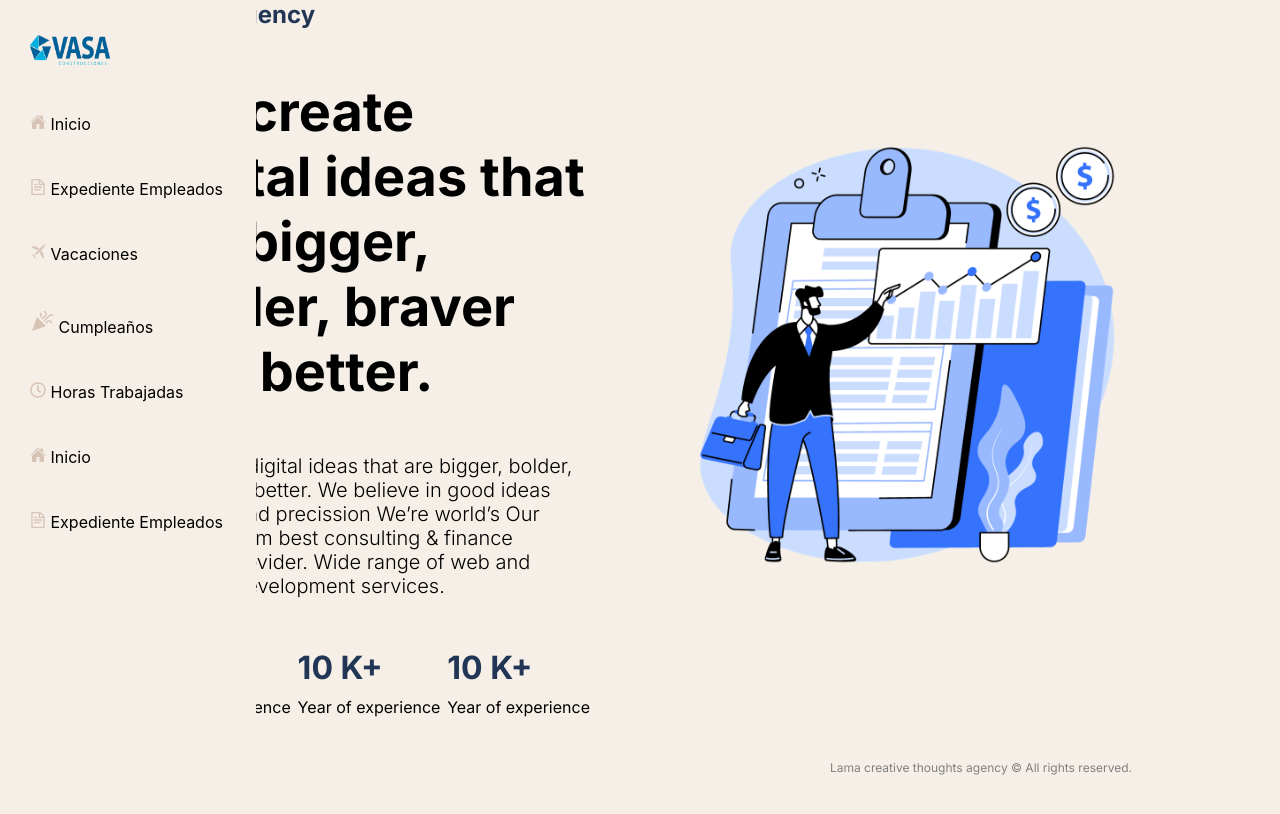
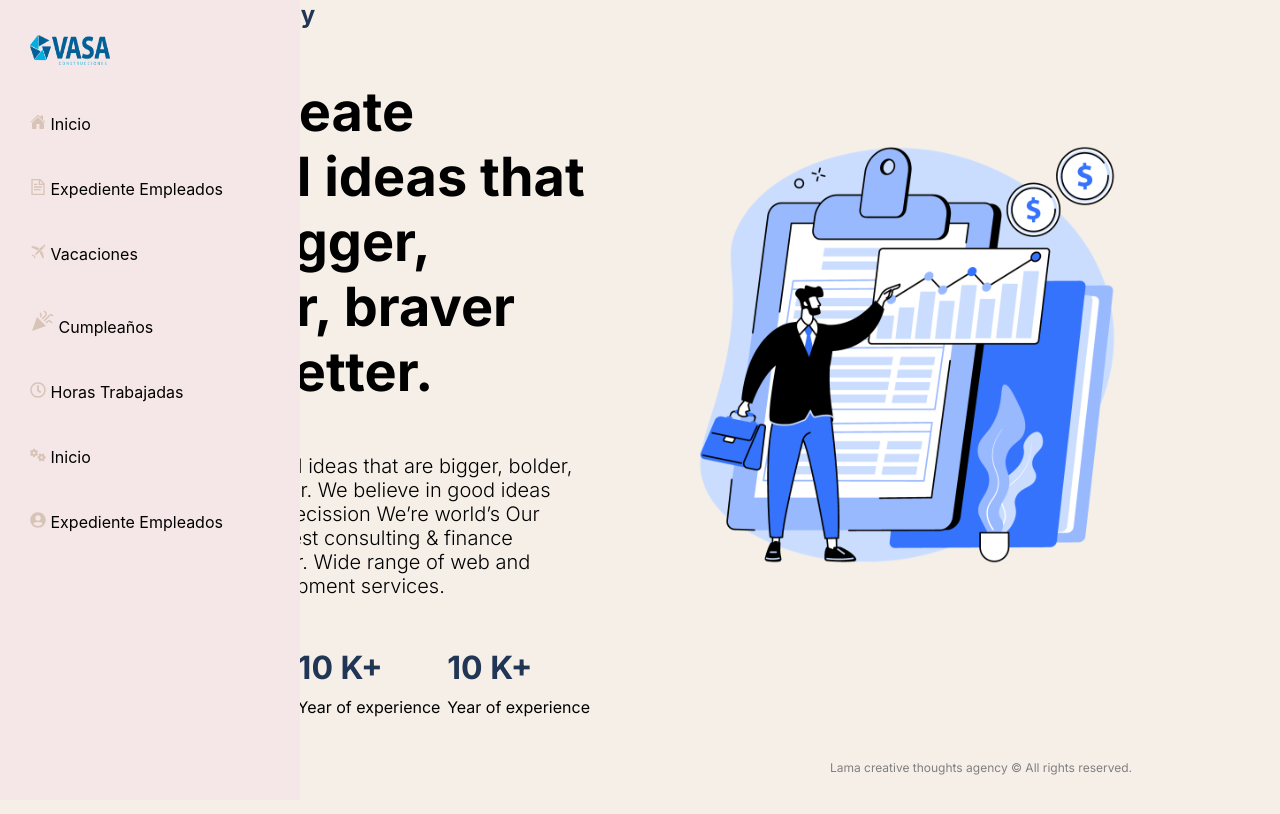
Before and after one commit to MauricioMunguia10/proyectorh, a Next.js app: page /about in a window 1280 px wide. Shown: the top 814 px of the page. Built offline with nearby package versions, Linux system fonts and the light colour scheme.

Commit message:
inicioExpedientes

```diff
--- /dev/null
+++ b/src/app/expediente/card/card.module.css
@@ -0,0 +1,6 @@
+.container{
+    width: 130px;
+    height: 100px;
+    background-color: aqua;
+    border-radius: 5px;
+}
--- /dev/null
+++ b/src/app/expediente/expediente.module.css
@@ -0,0 +1,15 @@
+.container{
+    padding: 0;
+    margin: 0;
+    width: calc(98.8vw - 300px) ;
+    height: 100vh;
+    position: relative;
+    left: 215px;
+    z-index: 1;
+    background-color: white;
+
+}
+.containerExpedientes{
+    margin-left: 10px;
+    margin-top: 40px;
+}
--- a/src/components/sideBar/sideBar.jsx
+++ b/src/components/sideBar/sideBar.jsx
@@ -6,6 +6,8 @@ import { GrDocumentText } from "react-icons/gr";
 import { GiCommercialAirplane } from "react-icons/gi";
 import CelebrationIcon from '@mui/icons-material/Celebration';
 import { FaRegClock } from "react-icons/fa";
+import { FaGears } from "react-icons/fa6";
+import { FaUserCircle } from "react-icons/fa";
 
 
 
@@ -22,8 +24,8 @@ export default function SideBar (){
             </div>
 
            <div className={styles.links2}>
-           <Link href=""> <span><IoHome/></span> Inicio</Link>
-            <Link href=""> <span><GrDocumentText/></span>  Expediente Empleados</Link>
+           <Link href=""> <span><FaGears/></span> Inicio</Link>
+            <Link href=""> <span><FaUserCircle/></span>  Expediente Empleados</Link>
 
            </div>
 
--- a/src/components/sideBar/sideBar.module.css
+++ b/src/components/sideBar/sideBar.module.css
@@ -1,10 +1,10 @@
 .container{
     height: 100vh;
-    width: 20vw;
-    background-color: #F5EFE7;
+    width: 300px;
+    background-color: #f5e7e7;
     position: absolute;
     top: 0;
-    left: 0;
+    left: 0px;
     padding-left: 30px;
     padding-top: 35px;
 
```
Also changed, not shown: src/app/expediente/card/card.jsx (added, +8 -0 lines), src/app/expediente/page.jsx (added, +16 -0 lines).
